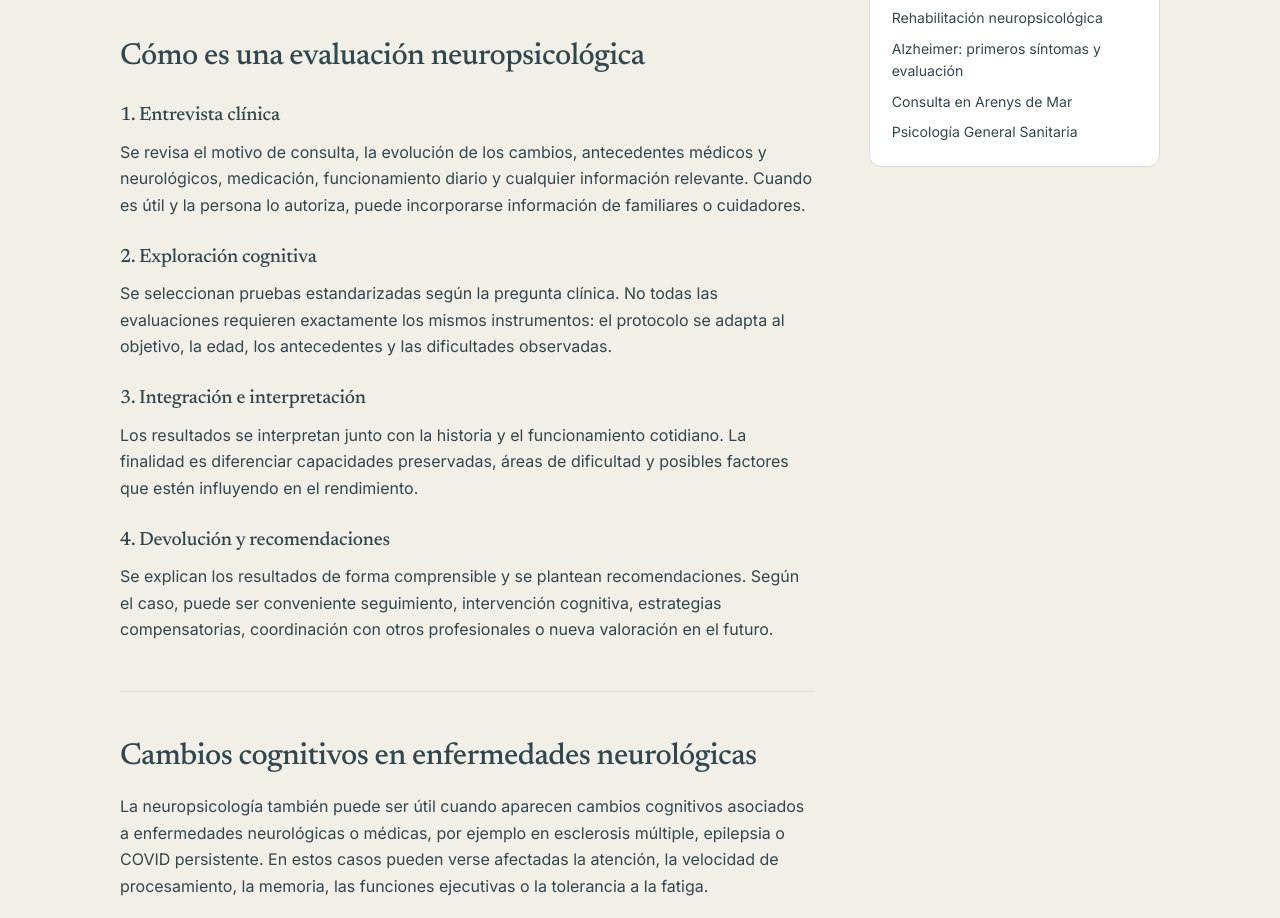
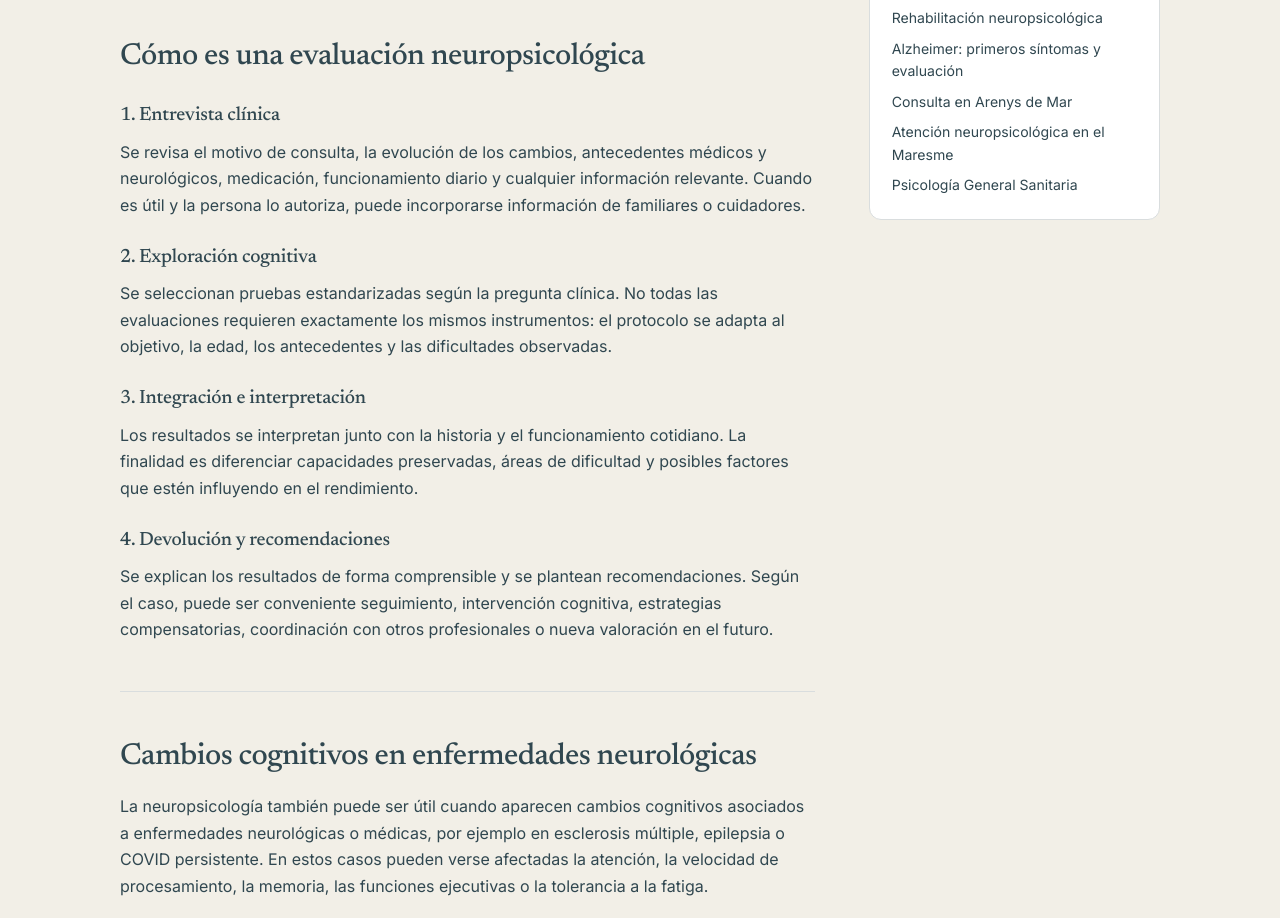
Before and after one commit to carolinasanchezgirona/Portfolio-Carolina, a Next.js app: page /neuropsicologia in a window 1280 px wide. Shown: the part 1480-2398 px from the top of the page. Built offline with nearby package versions, Linux system fonts and the light colour scheme.

Commit message:
seo: enlazar landing Maresme desde neuropsicologia

```diff
--- a/app/neuropsicologia/page.tsx
+++ b/app/neuropsicologia/page.tsx
@@ -166,6 +166,7 @@ export default function NeuropsychologyPage() {
               <a href="/rehabilitacion-neuropsicologica/">Rehabilitación neuropsicológica</a>
                             <a href="/alzheimer-primeros-sintomas-y-evaluacion/">Alzheimer: primeros síntomas y evaluación</a>
               <a href="/psicologa-arenys-de-mar/">Consulta en Arenys de Mar</a>
+              <a href="/psicologa-maresme/">Atención neuropsicológica en el Maresme</a>
               <a href="/psicologia/">Psicología General Sanitaria</a>
             </div>
           </div>
```
